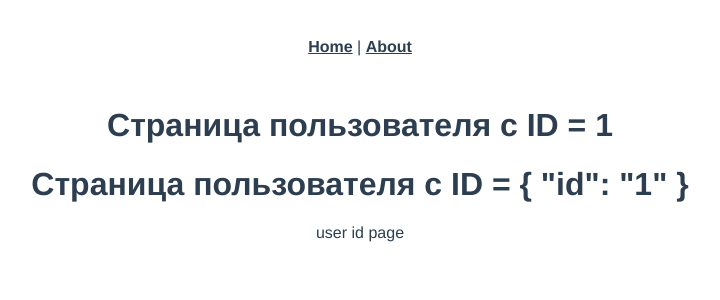
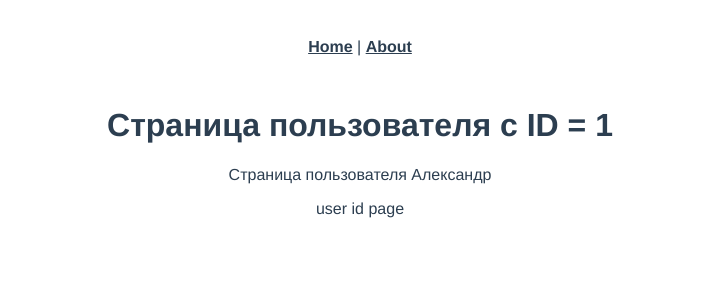
Before and after one commit to iamAndreyGavrilov/MR-list, a Vue app: page /users/1 in a window 1280 px wide. Shown: the top 300 px of the page, without its empty margins (280-1000 px from the left). Built offline with nearby package versions, Linux system fonts and the light colour scheme.

Commit message:
fix user

```diff
--- a/src/components/UserList.vue
+++ /dev/null
@@ -1,12 +0,0 @@
-<template>
-  <h1>Страница пользователя с ID = {{ $route.params.id }}</h1>
-  <h1>Страница пользователя с ID = {{ $route.params }}</h1>
-</template>
-
-<script>
-export default {
-  props: {},
-}
-</script>
-
-<style scoped></style>
--- /dev/null
+++ b/src/components/UserPage.vue
@@ -0,0 +1,27 @@
+<template>
+  <h1>Страница пользователя с ID = {{ $route.params.id }}</h1>
+  <p>Страница пользователя {{ user.name }}</p>
+</template>
+
+<script>
+export default {
+  //mergeRequests filter includes
+  props: {
+    users: {
+      type: Array,
+    },
+    mergeRequests: {
+      type: Array,
+    },
+  },
+  computed: {
+    user() {
+      return this.users.find((user) => {
+        return user.id === Number(this.$route.params.id)
+      })
+    },
+  },
+}
+</script>
+
+<style scoped></style>
--- a/src/router/index.js
+++ b/src/router/index.js
@@ -1,7 +1,7 @@
 import { createRouter, createWebHistory } from 'vue-router'
 import Home from '@/views/Home'
 import About from '@/views/About'
-import UserIdPage from '@/views/UserIdPage'
+import User from '@/views/User'
 
 const routes = [
   {
@@ -14,7 +14,7 @@ const routes = [
   },
   {
     path: '/users/:id',
-    component: UserIdPage,
+    component: User,
   },
 ]
 
--- /dev/null
+++ b/src/views/User.vue
@@ -0,0 +1,65 @@
+<template>
+  <div>
+    <user-page :users="users" :mergeRequests="mergeRequests" />
+    <p>user id page</p>
+  </div>
+</template>
+
+<script>
+import UserPage from '@/components/UserPage.vue'
+
+export default {
+  name: 'User',
+  components: {
+    UserPage,
+  },
+  data() {
+    return {
+      users: [
+        {
+          id: 1,
+          name: 'Александр',
+        },
+        {
+          id: 2,
+          name: 'Алексей',
+        },
+        {
+          id: 3,
+          name: 'Павел',
+        },
+      ],
+      mergeRequests: [
+        {
+          title: 'Название Merge request 1',
+          id: 1,
+          projectId: 1,
+          reviewers: [1, 2, 3],
+          liked: [1, 3],
+        },
+        {
+          title: 'Название Merge request 2',
+          id: 2,
+          projectId: 2,
+          reviewers: [1, 2, 3],
+          liked: [1],
+        },
+        {
+          title: 'Название Merge request 3',
+          id: 3,
+          projectId: 3,
+          reviewers: [1, 2, 3],
+          liked: [3],
+        },
+        {
+          title: 'Название Merge request 4',
+          id: 4,
+          projectId: 1,
+          reviewers: [1, 2, 3],
+          liked: [2],
+        },
+      ],
+    }
+  },
+}
+</script>
--- a/src/views/UserIdPage.vue
+++ /dev/null
@@ -1,20 +0,0 @@
-<template>
-  <div>
-    <user-list />
-    <p>user id page</p>
-  </div>
-</template>
-
-<script>
-import UserList from '@/components/UserList.vue'
-
-export default {
-  name: 'UserIdPage',
-  components: {
-    UserList,
-  },
-  data() {
-    return {}
-  },
-}
-</script>
```
